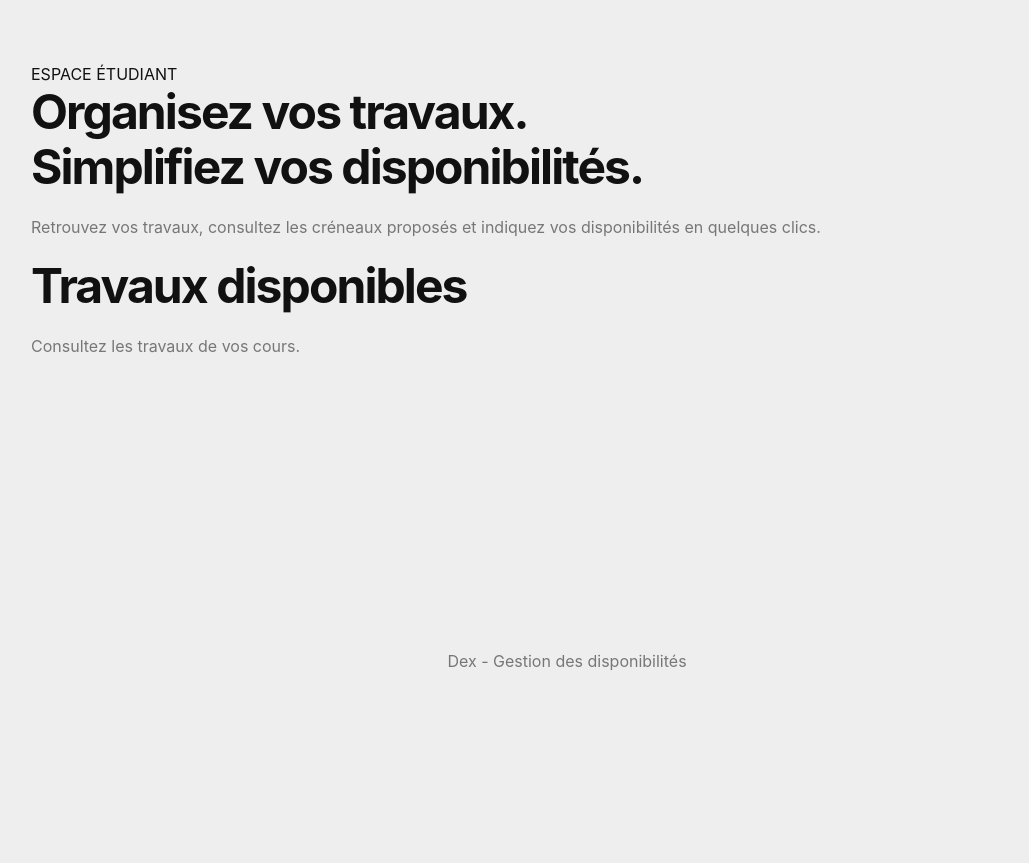
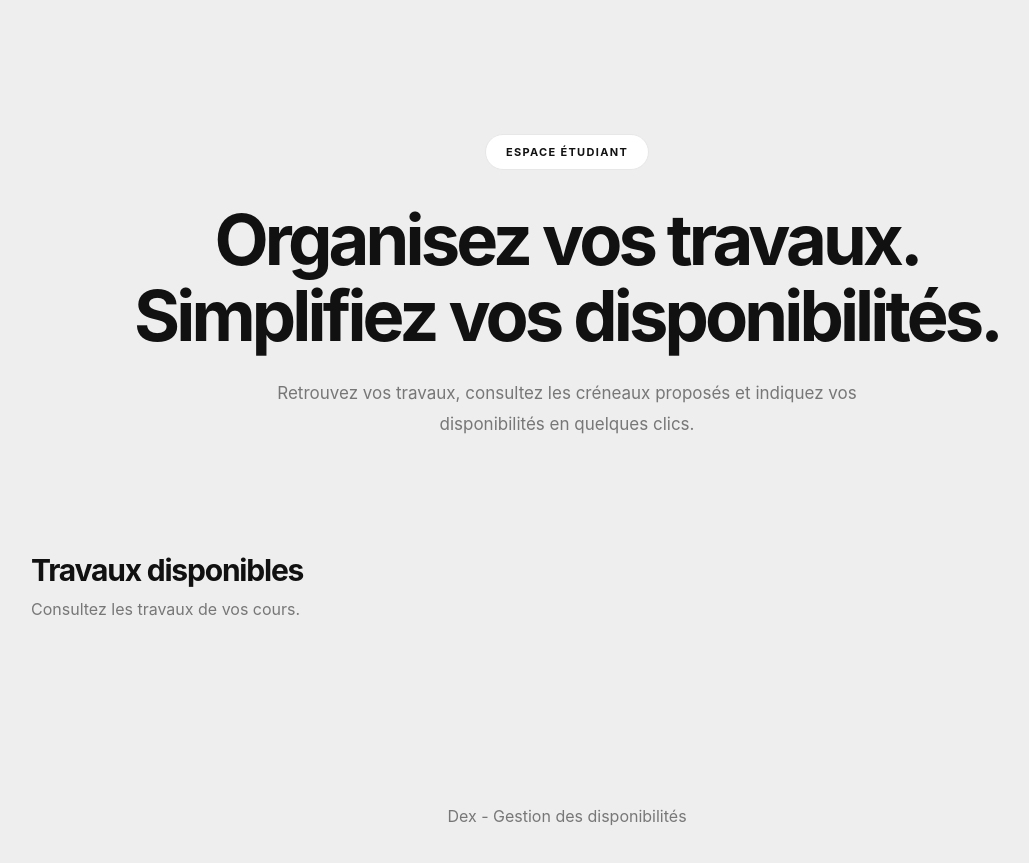
Before and after one commit to Sara-Belhadj/dex-fullstack, a PHP site: page / in a window 1280 px wide. Shown: the part 99-962 px from the top of the page, without its empty margins (73-1102 px from the left). Before the commit the page ends 769 px from the top, so only its background shows below. Run offline with PHP 8.4, Linux system fonts and the light colour scheme.

Commit message:
Style homepage hero

```diff
--- a/site/css/style.css
+++ b/site/css/style.css
@@ -100,6 +100,57 @@ footer {
     font-size: 13px;
 }
 
+/* Homepage hero */
+
+.hero {
+    text-align: center;
+    padding: 70px 0 90px;
+}
+
+.hero-badge {
+    display: inline-block;
+    padding: 10px 20px;
+    background: #ffffff;
+    border: 1px solid var(--border);
+    border-radius: 999px;
+    font-size: 11px;
+    font-weight: 700;
+    letter-spacing: 0.12em;
+}
+
+.hero-title {
+    max-width: 950px;
+    margin: 32px auto 24px;
+    font-size: clamp(38px, 5.5vw, 72px);
+    font-weight: 750;
+    line-height: 1.08;
+    letter-spacing: -0.055em;
+}
+
+.hero-description {
+    max-width: 580px;
+    margin: 0 auto;
+    font-size: 17px;
+    line-height: 1.8;
+}
+
+.works-section {
+    padding-top: 24px;
+}
+
+.section-heading {
+    margin-bottom: 32px;
+}
+
+.section-heading h2 {
+    font-size: 30px;
+    margin-bottom: 8px;
+}
+
+.section-heading p {
+    margin: 0;
+}
+
 @media (max-width: 600px) {
     main {
         padding: 56px 24px;
```
